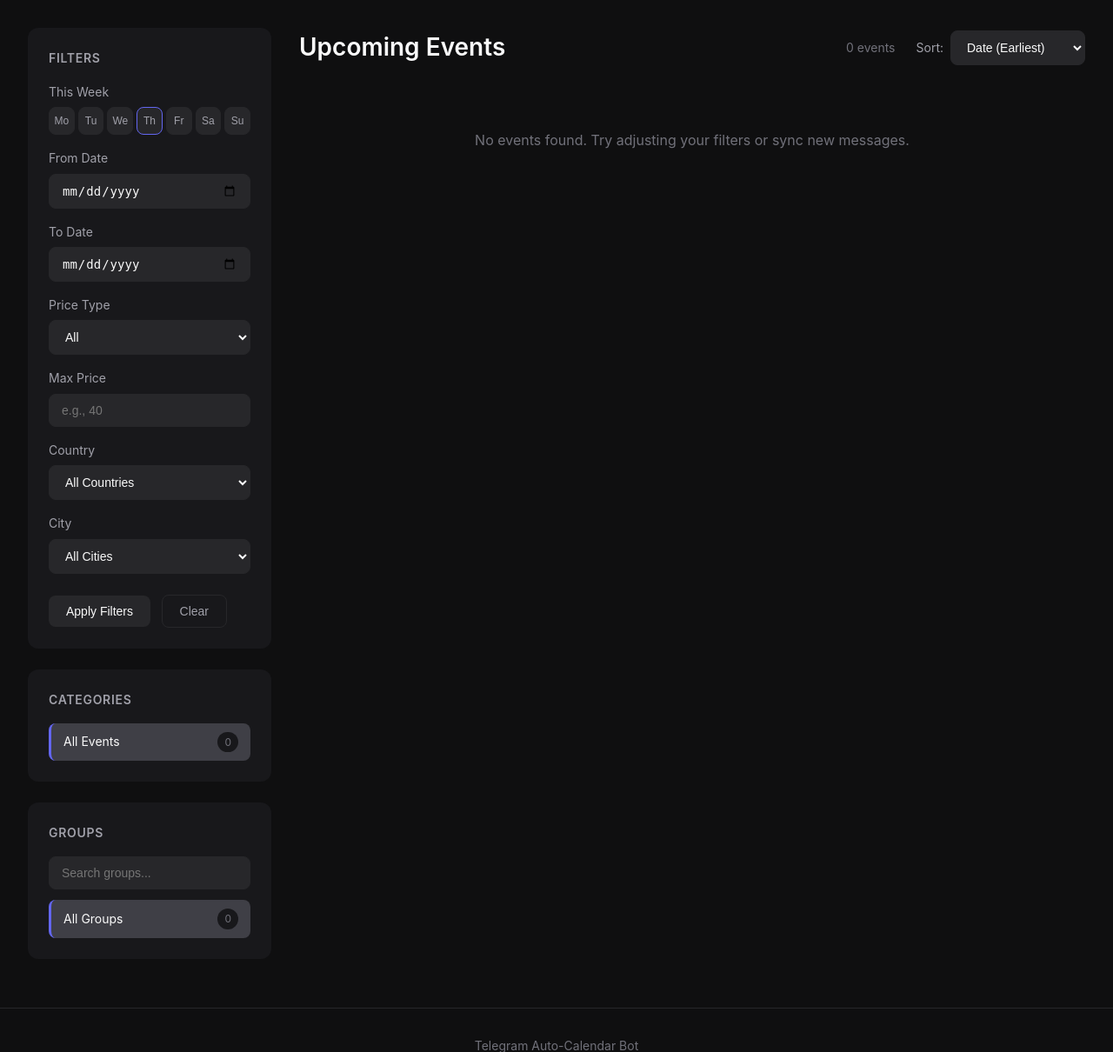
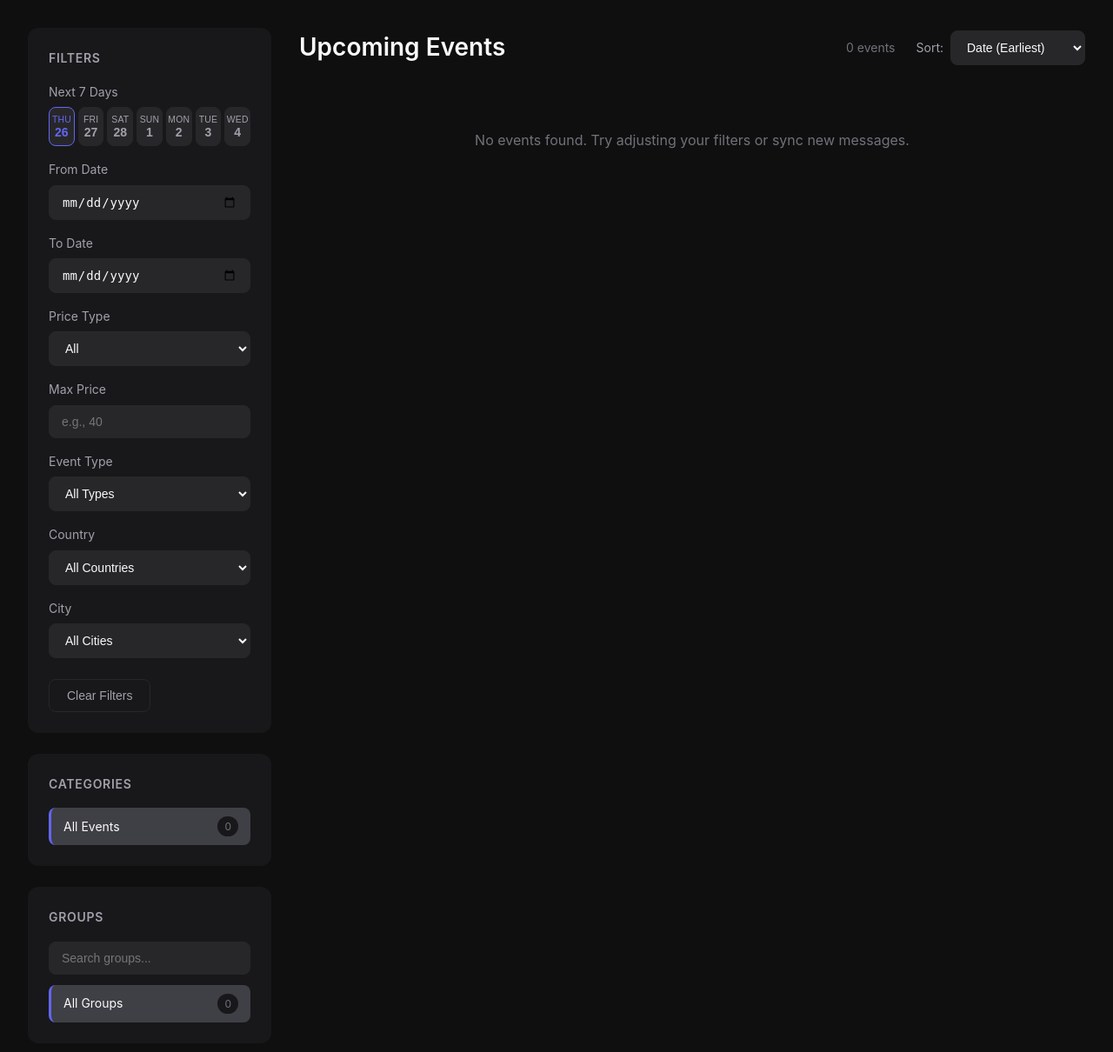
Before and after one commit to kryptokommunist/telegram-autocalendar, a Flask app: page / in a window 1280 px wide. Shown: the part 71-1281 px from the top of the page at 87% size. Run offline with Flask 3, Linux system fonts and the light colour scheme; data comes from the database, SQL or seed files in the repository; data that the repository does not hold is empty; some libraries are stand-ins or nearby versions.

Commit message:
Add event type filter and improve date filtering
- Add event_type column (single, multiday, recurring, series) to classify events
- Update LLM prompt to extract event type from messages
- Add event type filter dropdown in UI with auto-apply
- Show next 7 days with weekday names instead of "This Week"
- Default to showing only upcoming events (today onwards)
- Add event type badges on cards with color coding
- Remove "Apply Filters" button - all filters now auto-apply
- Only "Clear Filters" button remains

Co-Authored-By: Claude Opus 4.6 <noreply@anthropic.com>

```diff
--- a/init.sql
+++ b/init.sql
@@ -22,6 +22,7 @@ INSERT INTO categories (name, description) VALUES
     ('Conference', 'Large conferences, summits, industry events');
 
 -- Events table (enhanced)
+-- event_type: single (one day), multiday (retreat/festival), recurring (every Thursday), series (course over 4 months)
 CREATE TABLE events (
     id INT AUTO_INCREMENT PRIMARY KEY,
     message_id BIGINT NOT NULL,
@@ -38,6 +39,7 @@ CREATE TABLE events (
     event_link VARCHAR(1000),
     ticket_price VARCHAR(100),
     organizer VARCHAR(255),
+    event_type ENUM('single', 'multiday', 'recurring', 'series') DEFAULT NULL,
     category_id INT,
     image_path VARCHAR(500),
     original_message TEXT,
@@ -51,6 +53,7 @@ CREATE INDEX idx_events_category ON events(category_id);
 CREATE INDEX idx_events_start ON events(event_start);
 CREATE INDEX idx_events_city ON events(city);
 CREATE INDEX idx_events_country ON events(country);
+CREATE INDEX idx_events_type ON events(event_type);
 
 -- Processed messages tracking (avoid reprocessing)
 CREATE TABLE processed_messages (
--- a/src/web/routes.py
+++ b/src/web/routes.py
@@ -44,6 +44,7 @@ def register_routes(app: Flask):
         max_price = request.args.get("max_price", type=float)
         city = request.args.get("city")
         country = request.args.get("country")
+        event_type = request.args.get("event_type")
         limit = request.args.get("limit", 100, type=int)
         offset = request.args.get("offset", 0, type=int)
 
@@ -70,6 +71,7 @@ def register_routes(app: Flask):
             max_price=max_price,
             city=city,
             country=country,
+            event_type=event_type,
             limit=limit,
             offset=offset,
         )
--- a/src/web/static/app.js
+++ b/src/web/static/app.js
@@ -4,7 +4,6 @@ let currentCategoryId = null;
 let eventsData = [];
 let allCities = [];
 let allCountries = [];
-let selectedWeekday = null;
 
 // ============ API Functions ============
 
@@ -40,6 +39,7 @@ async function loadEvents(filters = {}) {
     if (filters.city) params.append('city', filters.city);
     if (filters.country) params.append('country', filters.country);
     if (filters.max_price) params.append('max_price', filters.max_price);
+    if (filters.event_type) params.append('event_type', filters.event_type);
 
     const events = await fetchAPI(`/api/events?${params.toString()}`);
     loading.style.display = 'none';
@@ -121,6 +121,17 @@ function createEventCard(event) {
 
     const priceText = event.ticket_price || 'Free';
 
+    // Event type badge
+    const eventTypeLabels = {
+        'single': '📍 One-time',
+        'multiday': '🏕️ Multi-day',
+        'recurring': '🔄 Recurring',
+        'series': '📚 Course'
+    };
+    const eventTypeBadge = event.event_type && eventTypeLabels[event.event_type]
+        ? `<span class="event-card-type event-type-${event.event_type}">${eventTypeLabels[event.event_type]}</span>`
+        : '';
+
     // Build location string with city/country
     let locationStr = '';
     if (event.city && event.country) {
@@ -136,7 +147,10 @@ function createEventCard(event) {
     card.innerHTML = `
         ${imageHtml}
         <div class="event-card-content">
-            ${event.category_name ? `<span class="event-card-category">${escapeHtml(event.category_name)}</span>` : ''}
+            <div class="event-card-badges">
+                ${event.category_name ? `<span class="event-card-category">${escapeHtml(event.category_name)}</span>` : ''}
+                ${eventTypeBadge}
+            </div>
             <h3 class="event-card-title">${escapeHtml(event.event_title)}</h3>
             <div class="event-card-meta">
                 <div class="event-card-meta-item">
@@ -497,11 +511,22 @@ function applyFilters() {
     let dateFrom = document.getElementById('date-from')?.value || null;
     let dateTo = document.getElementById('date-to')?.value || null;
 
-    // If weekday is selected, override date filters
-    if (selectedWeekday !== null) {
-        const weekdayDate = getWeekdayDate(selectedWeekday);
-        dateFrom = weekdayDate;
-        dateTo = weekdayDate;
+    // If day button is selected, override date filters
+    if (selectedDayOffset !== null) {
+        const dayDate = getDateByOffset(selectedDayOffset);
+        dateFrom = dayDate;
+        dateTo = dayDate;
+    }
+
+    // Default: show events from today onwards (unless explicit date filter is set)
+    const hasExplicitDateFilter = document.getElementById('date-from')?.value ||
+                                   document.getElementById('date-to')?.value ||
+                                   selectedDayOffset !== null;
+
+    if (!hasExplicitDateFilter) {
+        // Default to today onwards
+        dateFrom = getDateByOffset(0); // today
+        dateTo = null; // no upper limit
     }
 
     const filters = {
@@ -513,6 +538,7 @@ function applyFilters() {
         max_price: document.getElementById('max-price')?.value || null,
         city: document.getElementById('city-filter')?.value || null,
         country: document.getElementById('country-filter')?.value || null,
+        event_type: document.getElementById('event-type-filter')?.value || null,
     };
 
     loadEvents(filters);
@@ -520,44 +546,60 @@ function applyFilters() {
 
 // ============ Weekday Selection ============
 
+// Store the selected day offset (0 = today, 1 = tomorrow, etc.)
+let selectedDayOffset = null;
+
 function initWeekdayButtons() {
     const container = document.getElementById('weekday-buttons');
     if (!container) return;
 
+    container.innerHTML = '';
+
     const today = new Date();
-    const currentDayOfWeek = (today.getDay() + 6) % 7; // Convert to Mon=0, Sun=6
+    const dayNames = ['Sun', 'Mon', 'Tue', 'Wed', 'Thu', 'Fri', 'Sat'];
 
-    container.querySelectorAll('.weekday-btn').forEach(btn => {
-        const dayIndex = parseInt(btn.dataset.day);
+    // Create buttons for next 7 days starting from today
+    for (let i = 0; i < 7; i++) {
+        const date = new Date(today);
+        date.setDate(today.getDate() + i);
 
-        // Mark today's button
-        if (dayIndex === currentDayOfWeek) {
+        const dayName = dayNames[date.getDay()];
+        const dayNum = date.getDate();
+
+        const btn = document.createElement('button');
+        btn.className = 'weekday-btn';
+        btn.dataset.offset = i;
+
+        // Mark today's button with special style but still show weekday name
+        if (i === 0) {
             btn.classList.add('today');
         }
 
-        btn.onclick = () => toggleWeekday(dayIndex);
-    });
+        btn.innerHTML = `<span class="weekday-name">${dayName}</span><span class="weekday-date">${dayNum}</span>`;
+        btn.onclick = () => toggleWeekday(i);
+        container.appendChild(btn);
+    }
 }
 
-function toggleWeekday(dayIndex) {
+function toggleWeekday(dayOffset) {
     const container = document.getElementById('weekday-buttons');
     if (!container) return;
 
     // Toggle selection
-    if (selectedWeekday === dayIndex) {
-        selectedWeekday = null;
+    if (selectedDayOffset === dayOffset) {
+        selectedDayOffset = null;
     } else {
-        selectedWeekday = dayIndex;
+        selectedDayOffset = dayOffset;
     }
 
     // Update button states
     container.querySelectorAll('.weekday-btn').forEach(btn => {
-        const btnDay = parseInt(btn.dataset.day);
-        btn.classList.toggle('active', btnDay === selectedWeekday);
+        const btnOffset = parseInt(btn.dataset.offset);
+        btn.classList.toggle('active', btnOffset === selectedDayOffset);
     });
 
     // Clear manual date inputs when weekday is selected
-    if (selectedWeekday !== null) {
+    if (selectedDayOffset !== null) {
         document.getElementById('date-from').value = '';
         document.getElementById('date-to').value = '';
     }
@@ -565,20 +607,26 @@ function toggleWeekday(dayIndex) {
     applyFilters();
 }
 
-function getWeekdayDate(dayIndex) {
-    // dayIndex: 0=Monday, 6=Sunday
+function getDateByOffset(offset) {
     const today = new Date();
-    const currentDayOfWeek = (today.getDay() + 6) % 7; // Convert to Mon=0, Sun=6
-
-    const diff = dayIndex - currentDayOfWeek;
     const targetDate = new Date(today);
-    targetDate.setDate(today.getDate() + diff);
-
+    targetDate.setDate(today.getDate() + offset);
     return targetDate.toISOString().split('T')[0];
 }
 
+function onDateFilterChange() {
+    // Clear weekday selection when manual date is entered
+    clearWeekdaySelection();
+    applyFilters();
+}
+
+// Keep for backward compatibility
+function getWeekdayDate(dayIndex) {
+    return getDateByOffset(dayIndex);
+}
+
 function clearWeekdaySelection() {
-    selectedWeekday = null;
+    selectedDayOffset = null;
     const container = document.getElementById('weekday-buttons');
     if (container) {
         container.querySelectorAll('.weekday-btn').forEach(btn => {
@@ -590,7 +638,7 @@ function clearWeekdaySelection() {
 function clearFilters() {
     currentCategoryId = null;
     currentGroupId = null;
-    selectedWeekday = null;
+    selectedDayOffset = null;
 
     const dateFrom = document.getElementById('date-from');
     const dateTo = document.getElementById('date-to');
@@ -598,6 +646,7 @@ function clearFilters() {
     const maxPrice = document.getElementById('max-price');
     const cityFilter = document.getElementById('city-filter');
     const countryFilter = document.getElementById('country-filter');
+    const eventTypeFilter = document.getElementById('event-type-filter');
     const groupSearch = document.getElementById('group-search');
     const sortSelect = document.getElementById('sort-select');
 
@@ -607,6 +656,7 @@ function clearFilters() {
     if (maxPrice) maxPrice.value = '';
     if (cityFilter) cityFilter.value = '';
     if (countryFilter) countryFilter.value = '';
+    if (eventTypeFilter) eventTypeFilter.value = '';
     if (groupSearch) groupSearch.value = '';
     if (sortSelect) sortSelect.value = 'date_asc';
 
--- a/src/web/static/styles.css
+++ b/src/web/static/styles.css
@@ -242,19 +242,38 @@ body {
 .weekday-buttons {
     display: flex;
     gap: 0.25rem;
+    flex-wrap: wrap;
 }
 
 .weekday-btn {
     flex: 1;
+    min-width: calc(14.28% - 0.25rem);
     padding: 0.5rem 0.25rem;
     background: var(--surface-light);
     border: 1px solid var(--border);
     border-radius: var(--radius-sm);
     color: var(--text-secondary);
-    font-size: 0.75rem;
+    font-size: 0.7rem;
     font-weight: 500;
     cursor: pointer;
     transition: all 0.2s;
+    display: flex;
+    flex-direction: column;
+    align-items: center;
+    gap: 0.125rem;
+}
+
+.weekday-btn .weekday-name {
+    font-weight: 500;
+    font-size: 0.65rem;
+    text-transform: uppercase;
+    letter-spacing: 0.02em;
+}
+
+.weekday-btn .weekday-date {
+    font-weight: 700;
+    font-size: 0.875rem;
+    line-height: 1;
 }
 
 .weekday-btn:hover {
@@ -270,6 +289,11 @@ body {
 
 .weekday-btn.today {
     border-color: var(--primary);
+    color: var(--primary);
+}
+
+.weekday-btn.today.active {
+    color: white;
 }
 
 .filter-section .btn {
--- a/src/web/templates/index.html
+++ b/src/web/templates/index.html
@@ -10,31 +10,25 @@
             <h3>Filters</h3>
 
             <div class="filter-group">
-                <label>This Week</label>
+                <label>Next 7 Days</label>
                 <div class="weekday-buttons" id="weekday-buttons">
-                    <button class="weekday-btn" data-day="0">Mo</button>
-                    <button class="weekday-btn" data-day="1">Tu</button>
-                    <button class="weekday-btn" data-day="2">We</button>
-                    <button class="weekday-btn" data-day="3">Th</button>
-                    <button class="weekday-btn" data-day="4">Fr</button>
-                    <button class="weekday-btn" data-day="5">Sa</button>
-                    <button class="weekday-btn" data-day="6">Su</button>
+                    <!-- Populated dynamically by JS -->
                 </div>
             </div>
 
             <div class="filter-group">
                 <label for="date-from">From Date</label>
-                <input type="date" id="date-from" class="filter-input">
+                <input type="date" id="date-from" class="filter-input" onchange="onDateFilterChange()">
             </div>
 
             <div class="filter-group">
                 <label for="date-to">To Date</label>
-                <input type="date" id="date-to" class="filter-input">
+                <input type="date" id="date-to" class="filter-input" onchange="onDateFilterChange()">
             </div>
 
             <div class="filter-group">
                 <label for="price-filter">Price Type</label>
-                <select id="price-filter" class="filter-input">
+                <select id="price-filter" class="filter-input" onchange="applyFilters()">
                     <option value="">All</option>
                     <option value="free">Free</option>
                     <option value="paid">Paid</option>
@@ -43,25 +37,35 @@
 
             <div class="filter-group">
                 <label for="max-price">Max Price</label>
-                <input type="number" id="max-price" class="filter-input" placeholder="e.g., 40" min="0">
+                <input type="number" id="max-price" class="filter-input" placeholder="e.g., 40" min="0" onchange="applyFilters()">
+            </div>
+
+            <div class="filter-group">
+                <label for="event-type-filter">Event Type</label>
+                <select id="event-type-filter" class="filter-input" onchange="applyFilters()">
+                    <option value="">All Types</option>
+                    <option value="single">One-time Event</option>
+                    <option value="multiday">Multi-day (Retreat/Festival)</option>
+                    <option value="recurring">Recurring (Weekly/Monthly)</option>
+                    <option value="series">Course/Series</option>
+                </select>
             </div>
 
             <div class="filter-group">
                 <label for="country-filter">Country</label>
-                <select id="country-filter" class="filter-input" onchange="loadCitiesForCountry()">
+                <select id="country-filter" class="filter-input" onchange="loadCitiesForCountry(); applyFilters()">
                     <option value="">All Countries</option>
                 </select>
             </div>
 
             <div class="filter-group">
                 <label for="city-filter">City</label>
-                <select id="city-filter" class="filter-input">
+                <select id="city-filter" class="filter-input" onchange="applyFilters()">
                     <option value="">All Cities</option>
                 </select>
             </div>
 
-            <button class="btn btn-secondary" onclick="applyFilters()">Apply Filters</button>
-            <button class="btn btn-outline" onclick="clearFilters()">Clear</button>
+            <button class="btn btn-outline" onclick="clearFilters()">Clear Filters</button>
         </div>
 
         <div class="categories-section">
```
Also changed, not shown: other parts of src/web/static/styles.css (+37 -3 lines), src/database.py (+10 -2 lines), src/llm_processor.py (+13 -0 lines).
